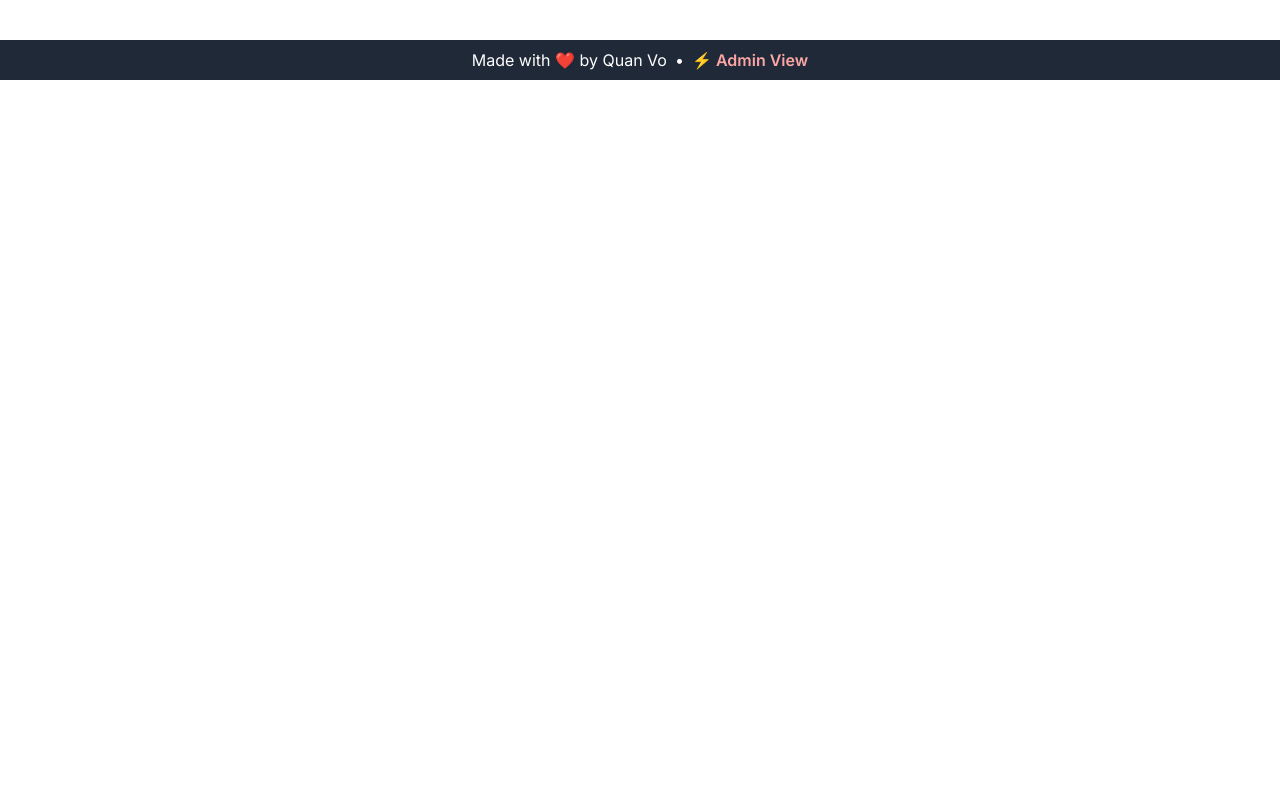
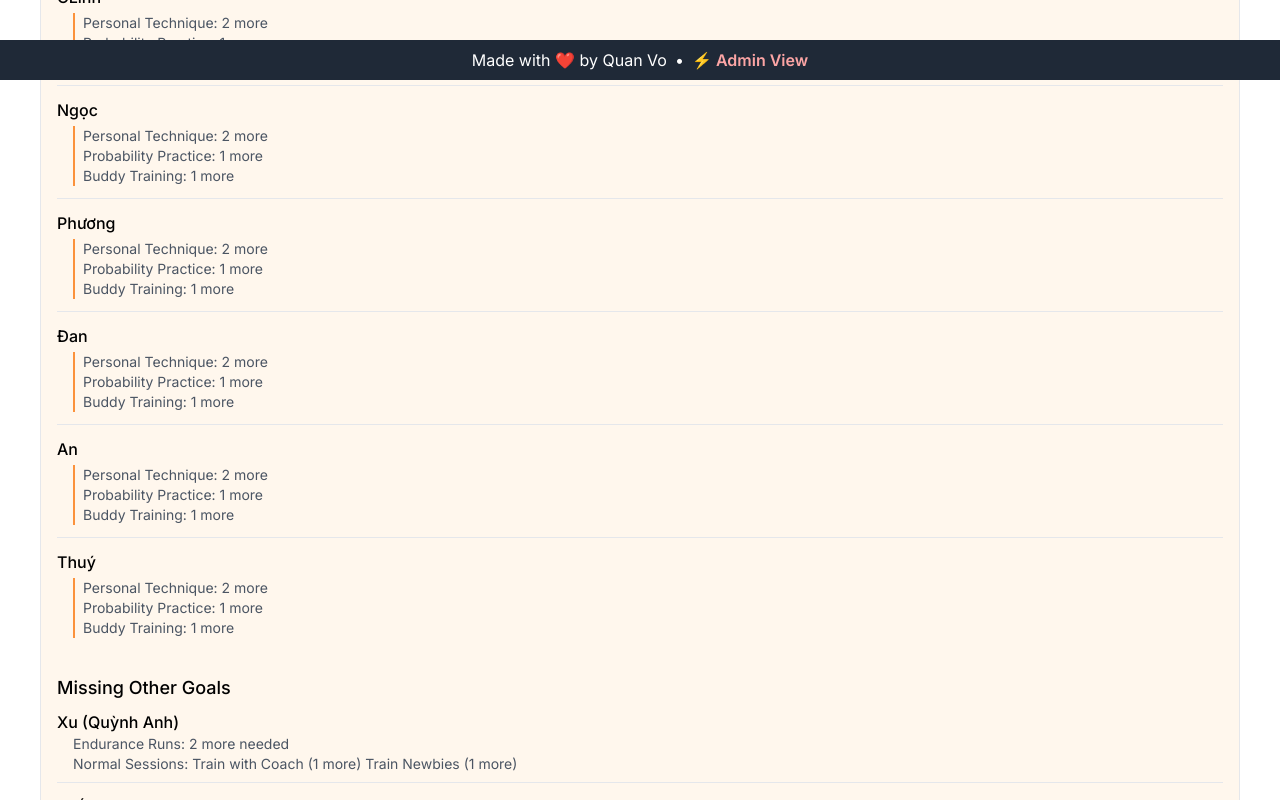
Before and after one commit to votrungquan1999/bas-attendance, a Next.js app: page /admin/attendance/by-week in a window 1280 px wide. Shown: the part 720-1520 px from the top of the page. Before the commit the page ends 800 px from the top, so only its background shows below. Built offline with nearby package versions, Linux system fonts and the light colour scheme; no server answers; the database is empty.

Commit message:
feat: show athlete who miss their goal

```diff
--- a/src/app/admin/attendance/by-week/page.tsx
+++ b/src/app/admin/attendance/by-week/page.tsx
@@ -7,6 +7,8 @@ import NormalLongSessionsProgress from "../components/NormalLongSessionsProgress
 import groupActivities from "src/helpers/activities/groupActivities";
 import { redirect } from "next/navigation";
 import query_getAttendanceData from "./query_getAttendanceData";
+import type { Taker } from "src/app/attendance/taker/getTakers";
+import query_getEligibleAthletes from "./query_getEligibleAthletes";
 
 // Mock data for demonstration, keep it here for now
 // const mockAttendanceData: {
@@ -309,6 +311,93 @@ const WEEKLY_GOALS: WeeklyGoals = {
 	},
 };
 
+interface RemainingGoals {
+	thirtyMin?: {
+		personalTechnique?: number;
+		probabilityPractice?: number;
+		buddyTraining?: number;
+	};
+	enduranceRun?: number;
+	normalSession?: {
+		trainWithCoach?: number;
+		trainNewbies?: number;
+	};
+}
+
+function calculateRemainingGoals(
+	groupedActivities: ReturnType<typeof groupActivities>,
+): RemainingGoals {
+	const remaining: RemainingGoals = {};
+
+	// Check thirty minutes sessions
+	const thirtyMin: RemainingGoals["thirtyMin"] = {};
+	if (
+		(groupedActivities.thirtyMinSessions.personalTechnique?.length || 0) <
+		WEEKLY_GOALS.thirtyMin.personalTechnique
+	) {
+		thirtyMin.personalTechnique =
+			WEEKLY_GOALS.thirtyMin.personalTechnique -
+			(groupedActivities.thirtyMinSessions.personalTechnique?.length || 0);
+	}
+	if (
+		(groupedActivities.thirtyMinSessions.probabilityPractice?.length || 0) <
+		WEEKLY_GOALS.thirtyMin.probabilityPractice
+	) {
+		thirtyMin.probabilityPractice =
+			WEEKLY_GOALS.thirtyMin.probabilityPractice -
+			(groupedActivities.thirtyMinSessions.probabilityPractice?.length || 0);
+	}
+	if (
+		(groupedActivities.thirtyMinSessions.buddyTraining?.length || 0) <
+		WEEKLY_GOALS.thirtyMin.buddyTraining
+	) {
+		thirtyMin.buddyTraining =
+			WEEKLY_GOALS.thirtyMin.buddyTraining -
+			(groupedActivities.thirtyMinSessions.buddyTraining?.length || 0);
+	}
+	if (Object.keys(thirtyMin).length > 0) {
+		remaining.thirtyMin = thirtyMin;
+	}
+
+	// Check endurance runs
+	if (groupedActivities.enduranceRuns.length < WEEKLY_GOALS.enduranceRun) {
+		remaining.enduranceRun =
+			WEEKLY_GOALS.enduranceRun - groupedActivities.enduranceRuns.length;
+	}
+
+	// Check normal sessions
+	const normalSession: RemainingGoals["normalSession"] = {};
+	if (
+		(groupedActivities.normalSessions.trainWithCoach?.length || 0) <
+		WEEKLY_GOALS.normalSession.trainWithCoach
+	) {
+		normalSession.trainWithCoach =
+			WEEKLY_GOALS.normalSession.trainWithCoach -
+			(groupedActivities.normalSessions.trainWithCoach?.length || 0);
+	}
+	if (
+		(groupedActivities.normalSessions.trainNewbies?.length || 0) <
+		WEEKLY_GOALS.normalSession.trainNewbies
+	) {
+		normalSession.trainNewbies =
+			WEEKLY_GOALS.normalSession.trainNewbies -
+			(groupedActivities.normalSessions.trainNewbies?.length || 0);
+	}
+	if (Object.keys(normalSession).length > 0) {
+		remaining.normalSession = normalSession;
+	}
+
+	return remaining;
+}
+
+function has30MinGoals(remainingGoals: RemainingGoals): boolean {
+	return !!remainingGoals.thirtyMin;
+}
+
+function hasOtherGoals(remainingGoals: RemainingGoals): boolean {
+	return !!remainingGoals.enduranceRun || !!remainingGoals.normalSession;
+}
+
 export default async function ThisWeekPage({
 	searchParams,
 }: {
@@ -322,8 +411,13 @@ export default async function ThisWeekPage({
 	}
 
 	const weekRange = await getWeekRange(weekOffset);
+	const attendanceData = await query_getAttendanceData(weekRange);
+	const eligibleAthletes = await query_getEligibleAthletes();
 
-	const attendanceData = await query_getAttendanceData(weekRange);
+	// Create a map of athletes who have recorded activities
+	const recordedAthletesMap = new Map(
+		attendanceData.map((athlete) => [athlete.athleteName, athlete]),
+	);
 
 	return (
 		<div className="p-6">
@@ -335,7 +429,8 @@ export default async function ThisWeekPage({
 				/>
 			</div>
 
-			<div className="space-y-6">
+			{/* Progress Section */}
+			<div className="space-y-6 mb-8">
 				{attendanceData.map(async (athlete) => {
 					const groupedActivities = groupActivities(athlete.activities);
 
@@ -368,6 +463,100 @@ export default async function ThisWeekPage({
 					);
 				})}
 			</div>
+
+			{/* Incomplete Goals Section */}
+			<div className="border rounded-lg p-4 bg-orange-50">
+				<h2 className="text-xl font-semibold mb-3">Incomplete Weekly Goals</h2>
+
+				{/* 30 Minutes Sessions Section */}
+				<div className="mb-6">
+					<h3 className="text-lg font-medium mb-2 text-orange-700">
+						Missing 30-Minutes Sessions
+					</h3>
+					<div className="space-y-3">
+						{eligibleAthletes.map((athlete: Taker) => {
+							const recordedData = recordedAthletesMap.get(athlete.value);
+							const groupedActivities = recordedData
+								? groupActivities(recordedData.activities)
+								: groupActivities([]);
+							const remainingGoals = calculateRemainingGoals(groupedActivities);
+
+							if (!has30MinGoals(remainingGoals)) return null;
+
+							return (
+								<div
+									key={`30min-${athlete.id}`}
+									className="border-b pb-2 last:border-b-0"
+								>
+									<h4 className="font-medium">{athlete.value}</h4>
+									<div className="ml-4 text-sm text-gray-600 border-l-2 pl-2 my-1 border-orange-400">
+										{remainingGoals.thirtyMin?.personalTechnique && (
+											<div>
+												Personal Technique:{" "}
+												{remainingGoals.thirtyMin.personalTechnique} more
+											</div>
+										)}
+										{remainingGoals.thirtyMin?.probabilityPractice && (
+											<div>
+												Probability Practice:{" "}
+												{remainingGoals.thirtyMin.probabilityPractice} more
+											</div>
+										)}
+										{remainingGoals.thirtyMin?.buddyTraining && (
+											<div>
+												Buddy Training: {remainingGoals.thirtyMin.buddyTraining}{" "}
+												more
+											</div>
+										)}
+									</div>
+								</div>
+							);
+						})}
+					</div>
+				</div>
+
+				{/* Other Goals Section */}
+				<div>
+					<h3 className="text-lg font-medium mb-2">Missing Other Goals</h3>
+					<div className="space-y-3">
+						{eligibleAthletes.map((athlete: Taker) => {
+							const recordedData = recordedAthletesMap.get(athlete.value);
+							const groupedActivities = recordedData
+								? groupActivities(recordedData.activities)
+								: groupActivities([]);
+							const remainingGoals = calculateRemainingGoals(groupedActivities);
+
+							if (!hasOtherGoals(remainingGoals)) return null;
+
+							return (
+								<div
+									key={`other-${athlete.id}`}
+									className="border-b pb-2 last:border-b-0"
+								>
+									<h4 className="font-medium">{athlete.value}</h4>
+									<ul className="ml-4 text-sm text-gray-600">
+										{remainingGoals.enduranceRun && (
+											<li>
+												Endurance Runs: {remainingGoals.enduranceRun} more
+												needed
+											</li>
+										)}
+										{remainingGoals.normalSession && (
+											<li>
+												Normal Sessions:
+												{remainingGoals.normalSession.trainWithCoach &&
+													` Train with Coach (${remainingGoals.normalSession.trainWithCoach} more)`}
+												{remainingGoals.normalSession.trainNewbies &&
+													` Train Newbies (${remainingGoals.normalSession.trainNewbies} more)`}
+											</li>
+										)}
+									</ul>
+								</div>
+							);
+						})}
+					</div>
+				</div>
+			</div>
 		</div>
 	);
 }
--- /dev/null
+++ b/src/app/admin/attendance/by-week/query_getEligibleAthletes.ts
@@ -0,0 +1,10 @@
+import { getTakers } from "src/app/attendance/taker/getTakers";
+
+export default async function query_getEligibleAthletes() {
+	const allAthletes = await getTakers();
+
+	const eligibleAthletes = allAthletes.filter(
+		(athlete) => athlete.id !== "test_user",
+	);
+	return eligibleAthletes;
+}
--- a/src/app/attendance/taker/getTakers.tsx
+++ b/src/app/attendance/taker/getTakers.tsx
@@ -28,5 +28,6 @@ export async function getTakers() {
 		value: "Test User",
 	};
 
-	return [...takers, testUser];
+	// skip Tự
+	return [...takers.slice(0, 10), testUser];
 }
```
